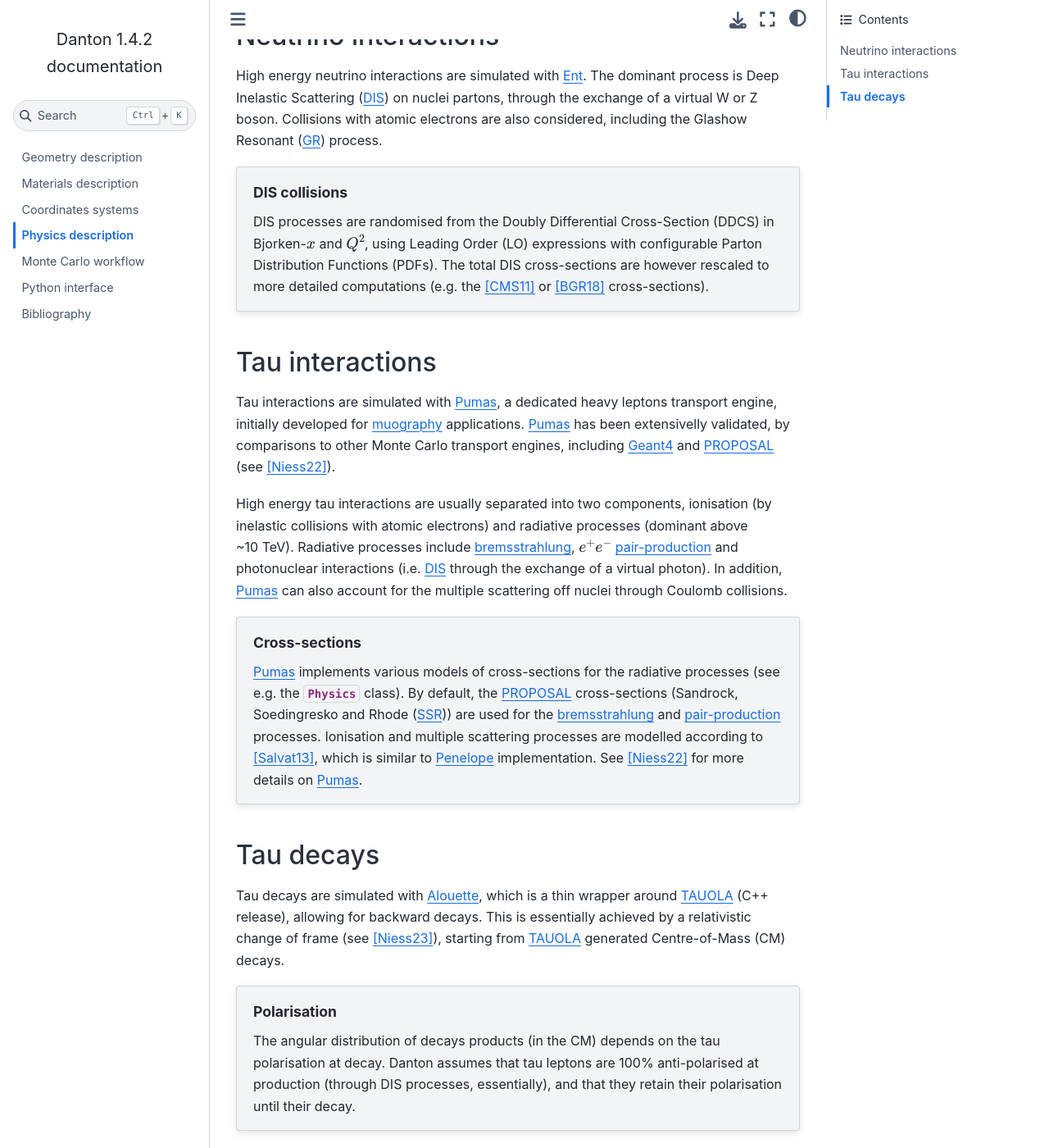
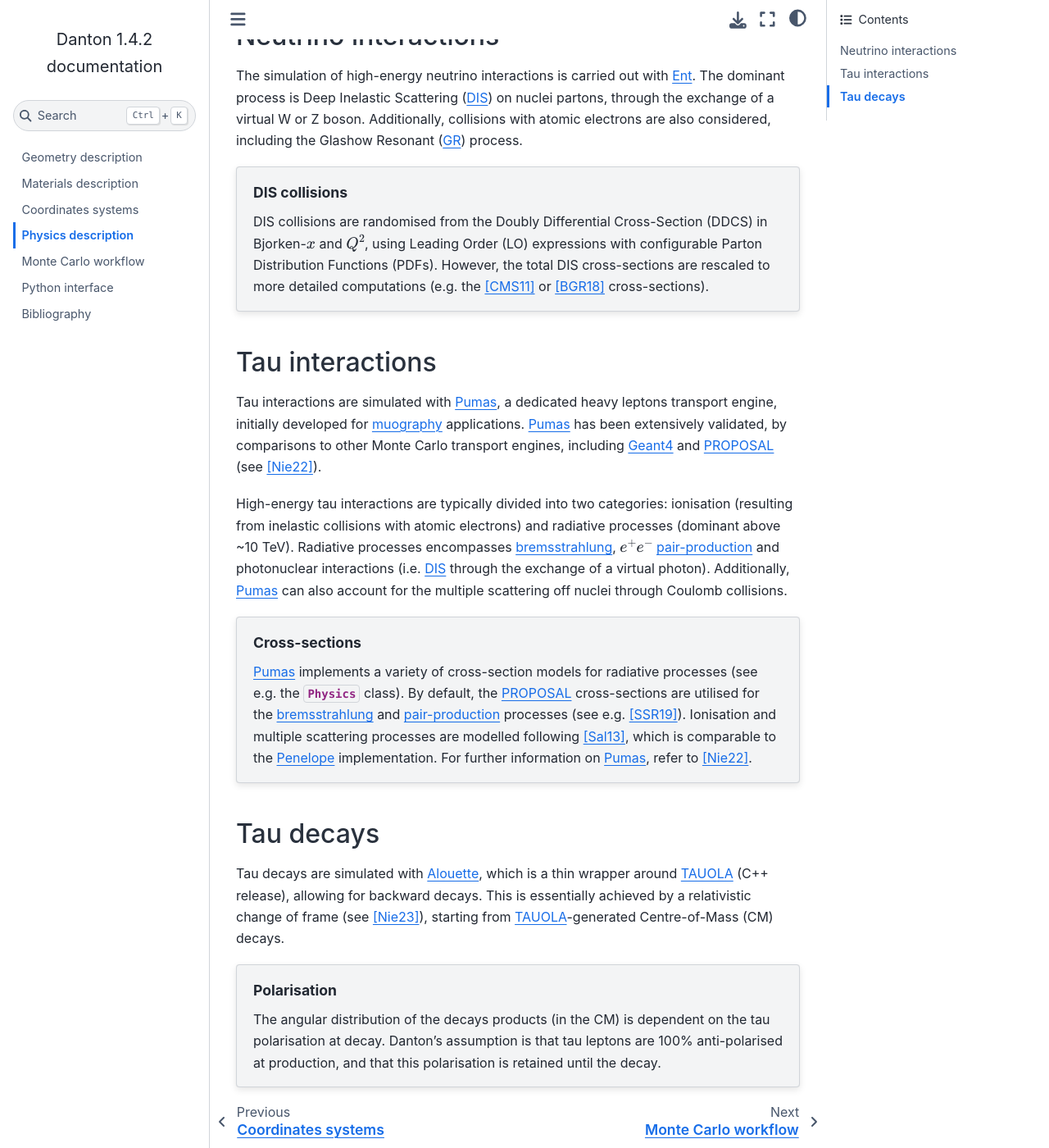
Before and after one commit to niess/danton, a Sphinx documentation site: the page built from docs/source/physics.rst, in a window 1280 px wide and 1400 px high, scrolled down 401 px. Shown: the whole window at 82% size. Built offline with Sphinx 7.4.7 and the Sphinx Book theme 1.1.4, drawn with Linux system fonts in a browser that asks for light colours; some of the changed text lies outside the part shown.

Commit message:
Polish physics documentation

```diff
--- a/docs/source/montecarlo.rst
+++ b/docs/source/montecarlo.rst
@@ -22,8 +22,8 @@ respective likelihoods.
    <danton.Simulation>` to :python:`"forward"`.
 
    Backward sampling can enhance CPU efficiency by orders of magnitude in
-   certain use cases (see, e.g., [Niess18b]_). However, this approach is more
-   more intricate, given that nature progresses forwards.
+   certain use cases (see, e.g., [NM18]_). However, this approach is more more
+   intricate, given that nature progresses forwards.
 
 .. topic:: Decays or fluxes
 
--- a/docs/source/physics.rst
+++ b/docs/source/physics.rst
@@ -1,31 +1,32 @@
 Physics description
 ===================
 
-Danton implements an original backward Monte-Carlo technique (see [Niess18a]_,
-[Niess18b]_ and [Niess23]_), requiring dedicated (backward-compliant) Monte
+Danton implements an original backward Monte Carlo technique (see [NBCL18]_,
+[NM18]_ and [Nie23]_), which requires special (backward-compliant) Monte
 Carlo engines, as described below.
 
 .. topic:: Validation
 
-   Danton physics implementation has been validated, e.g. by comparisons to
-   `NuTauSim`_ (see [Niess18b]_) as well as to `NuPropEarth`_ (see [Abraham22]_,
+   The Danton physics implementation has been validated, e.g. by comparisons
+   with `NuTauSim`_ (see [NM18]_) as well as with `NuPropEarth`_ (see [AAA+22]_,
    sec. |nbsp| 6.6, fig. |nbsp| 63).
 
 
 Neutrino interactions
 ---------------------
 
-High energy neutrino interactions are simulated with `Ent`_. The dominant
-process is Deep Inelastic Scattering (`DIS`_) on nuclei partons, through the
-exchange of a virtual W or Z boson. Collisions with atomic electrons are also
-considered, including the Glashow Resonant (`GR`_) process.
+The simulation of high-energy neutrino interactions is carried out with `Ent`_.
+The dominant process is Deep Inelastic Scattering (`DIS`_) on nuclei partons,
+through the exchange of a virtual W or Z boson. Additionally, collisions with
+atomic electrons are also considered, including the Glashow Resonant (`GR`_)
+process.
 
 .. topic:: DIS collisions
 
-   DIS processes are randomised from the Doubly Differential Cross-Section
+   DIS collisions are randomised from the Doubly Differential Cross-Section
    (DDCS) in Bjorken-:math:`x` and :math:`Q^2`, using Leading Order (LO)
-   expressions with configurable Parton Distribution Functions (PDFs). The total
-   DIS cross-sections are however rescaled to more detailed computations (e.g.
+   expressions with configurable Parton Distribution Functions (PDFs). However,
+   the total DIS cross-sections are rescaled to more detailed computations (e.g.
    the [CMS11]_ or [BGR18]_ cross-sections).
 
 
@@ -34,26 +35,26 @@ Tau interactions
 
 Tau interactions are simulated with `Pumas`_, a dedicated heavy leptons
 transport engine, initially developed for `muography`_ applications. `Pumas`_ has
-been extensivelly validated, by comparisons to other Monte Carlo transport
-engines, including `Geant4`_ and `PROPOSAL`_ (see [Niess22]_).
+been extensively validated, by comparisons to other Monte Carlo transport
+engines, including `Geant4`_ and `PROPOSAL`_ (see [Nie22]_).
 
-High energy tau interactions are usually separated into two components,
-ionisation (by inelastic collisions with atomic electrons) and radiative
-processes (dominant above ~10 |nbsp| TeV). Radiative processes include
-`bremsstrahlung`_, :math:`e^+e^-` `pair-production`_ and photonuclear
-interactions (i.e. `DIS`_ through the exchange of a virtual photon). In
-addition, `Pumas`_ can also account for the multiple scattering off nuclei
-through Coulomb collisions.
+High-energy tau interactions are typically divided into two categories:
+ionisation (resulting from inelastic collisions with atomic electrons) and
+radiative processes (dominant above ~10 |nbsp| TeV). Radiative processes
+encompasses `bremsstrahlung`_, :math:`e^+e^-` `pair-production`_ and
+photonuclear interactions (i.e. `DIS`_ through the exchange of a virtual
+photon). Additionally, `Pumas`_ can also account for the multiple scattering off
+nuclei through Coulomb collisions.
 
 .. topic:: Cross-sections
 
-   `Pumas`_ implements various models of cross-sections for the radiative
-   processes (see e.g. the :py:class:`Physics <danton.Physics>` class). By
-   default, the `PROPOSAL`_ cross-sections (Sandrock, Soedingresko and Rhode
-   (`SSR`_)) are used for the `bremsstrahlung`_ and `pair-production`_
-   processes. Ionisation and multiple scattering processes are modelled
-   according to [Salvat13]_, which is similar to `Penelope`_ implementation.
-   See [Niess22]_ for more details on `Pumas`_.
+   `Pumas`_ implements a variety of cross-section models for radiative processes
+   (see e.g. the :py:class:`Physics <danton.Physics>` class). By default, the
+   `PROPOSAL`_ cross-sections  are utilised for the `bremsstrahlung`_ and
+   `pair-production`_ processes (see e.g. [SSR19]_). Ionisation and multiple
+   scattering processes are modelled following [Sal13]_, which is comparable to
+   the `Penelope`_ implementation. For further information on `Pumas`_, refer to
+   [Nie22]_.
 
 
 Tau decays
@@ -61,15 +62,15 @@ Tau decays
 
 Tau decays are simulated with `Alouette`_, which is a thin wrapper around
 `TAUOLA`_ (C++ release), allowing for backward decays. This is essentially
-achieved by a relativistic change of frame (see [Niess23]_), starting from
-`TAUOLA`_ generated Centre-of-Mass (CM) decays.
+achieved by a relativistic change of frame (see [Nie23]_), starting from
+`TAUOLA`_-generated Centre-of-Mass (CM) decays.
 
 .. topic:: Polarisation
 
-   The angular distribution of decays products (in the CM) depends on the tau
-   polarisation at decay. Danton assumes that tau leptons are 100%
-   anti-polarised at production (through DIS processes, essentially), and that
-   they retain their polarisation until their decay.
+   The angular distribution of the decays products (in the CM) is dependent on
+   the tau polarisation at decay. Danton's assumption is that tau leptons are
+   100% anti-polarised at production, and that this polarisation is retained
+   until the decay.
 
 
 .. ============================================================================
@@ -91,5 +92,4 @@ achieved by a relativistic change of frame (see [Niess23]_), starting from
 .. _Pumas: https://github.com/niess/pumas
 .. _Penelope: https://www.oecd-nea.org/upload/docs/application/pdf/2020-10/penelope-2018__a_code_system_for_monte_carlo_simulation_of_electron_and_photon_transport.pdf
 .. _PROPOSAL: https://github.com/tudo-astroparticlephysics/PROPOSAL
-.. _SSR: https://arxiv.org/abs/1910.07050
 .. _TAUOLA: https://tauolapp.web.cern.ch/tauolapp
```
Also changed, not shown: docs/source/references.rst (+11 -8 lines).
